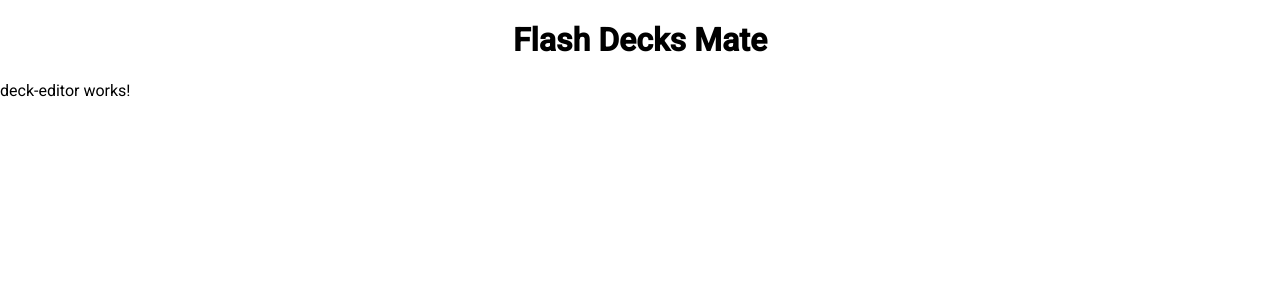
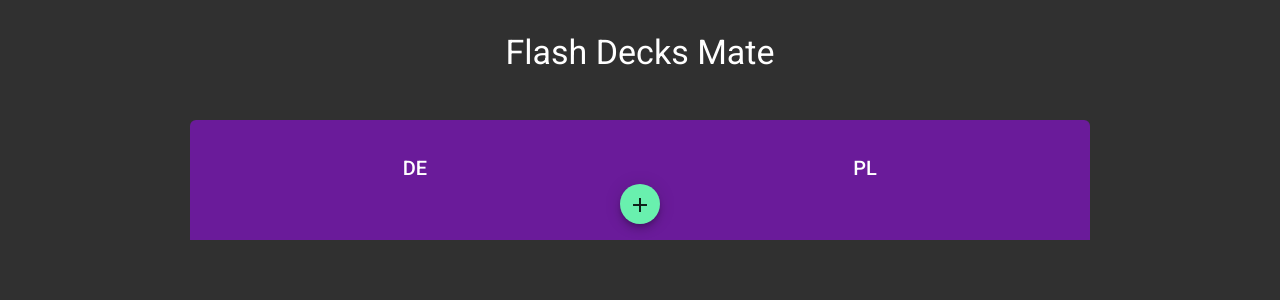
Before and after one commit to canqel/Flash-Decks-Mate, an Angular app: page /decks in a window 1280 px wide. Shown: the top 300 px of the page. Built offline with nearby package versions, Linux system fonts and the light colour scheme.

Commit message:
feat(deck-editor): added deck header

```diff
--- a/angular.json
+++ b/angular.json
@@ -47,7 +47,7 @@
             ],
             "styles": [
               "./node_modules/@angular/material/prebuilt-themes/purple-green.css",
-              "src/styles.scss"
+              "src/styles/styles.scss"
             ],
             "scripts": []
           },
--- a/src/app/app.component.ts
+++ b/src/app/app.component.ts
@@ -3,12 +3,12 @@ import { Component } from '@angular/core';
 @Component({
   selector: 'fdm-root',
   template: `
-    <div style="text-align:center">
-      <h1>
-        Flash Decks Mate
-      </h1>
+    <div class="mat-display-1" style="text-align:center; margin:2rem 0 3rem 0;">
+      Flash Decks Mate
     </div>
-    <router-outlet></router-outlet>
+    <div class="page-container">
+      <router-outlet></router-outlet>
+    </div>
   `,
   styles: []
 })
--- a/src/app/decks/decks.module.ts
+++ b/src/app/decks/decks.module.ts
@@ -2,12 +2,16 @@ import { NgModule } from '@angular/core';
 import { CommonModule } from '@angular/common';
 import { DeckEditorComponent } from './pages/deck-editor/deck-editor.component';
 import { DecksRoutingModule } from './decks-routing.module';
+import { MatButtonModule } from '@angular/material/button';
+import { MatIconModule } from '@angular/material/icon';
 
 @NgModule({
   declarations: [DeckEditorComponent],
   imports: [
     CommonModule,
-    DecksRoutingModule
+    DecksRoutingModule,
+    MatButtonModule,
+    MatIconModule
   ],
   entryComponents: [DeckEditorComponent]
 })
--- a/src/app/decks/pages/deck-editor/deck-editor.component.html
+++ b/src/app/decks/pages/deck-editor/deck-editor.component.html
@@ -1,3 +1,20 @@
-<p>
-  deck-editor works!
-</p>
+<div class="deck-container">
+  <div class="deck-header mat-h2">
+    <div class="row">
+      <div class="col">
+        DE
+      </div>
+      <div class="col">
+        PL
+      </div>
+    </div>
+
+    <button mat-mini-fab class="add-button">
+      <mat-icon>add</mat-icon>
+    </button>
+  </div>
+
+  <div class="deck-body"></div>
+
+  <div class="deck-footer"></div>
+</div>
--- a/src/app/decks/pages/deck-editor/deck-editor.component.scss
+++ b/src/app/decks/pages/deck-editor/deck-editor.component.scss
@@ -0,0 +1,30 @@
+@import '../../../../styles/variables';
+
+.deck-container {
+  width: 100%;
+  // background-color: $gray-700;
+
+  .deck-header {
+    padding-top: 2rem;
+    display: flex;
+    flex-direction: column;
+    align-items: center;
+    background-color: $primary-color-dark;
+    border-radius: 6px 6px 0 0;
+
+    .row {
+      display: flex;
+      flex-direction: row;
+      width: 100%;
+
+      .col {
+        text-align: center;
+        flex-basis: 50%;
+      }
+    }
+
+    .add-button {
+      margin-bottom: 1rem;
+    }
+  }
+}
--- a/src/styles.scss
+++ /dev/null
@@ -1,4 +0,0 @@
-/* You can add global styles to this file, and also import other style files */
-
-html, body { height: 100%; }
-body { margin: 0; font-family: Roboto, "Helvetica Neue", sans-serif; }
--- /dev/null
+++ b/src/styles/_variables.scss
@@ -0,0 +1,31 @@
+$dark-primary-text: rgba(black, 0.87);
+$dark-secondary-text: rgba(black, 0.54);
+$dark-disabled-text: rgba(black, 0.38);
+$dark-dividers: rgba(black, 0.12);
+$dark-focused: rgba(black, 0.12);
+$light-primary-text: white;
+$light-secondary-text: rgba(white, 0.7);
+$light-disabled-text: rgba(white, 0.5);
+$light-dividers: rgba(white, 0.12);
+$light-focused: rgba(white, 0.12);
+
+// Colors
+
+$primary-color: #7b1fa2;
+$primary-color-light: #9c27b0;
+$primary-color-dark: #6a1b9a;
+
+$accent-color: #69f0ae;
+$accent-color-light: #b9f6ca;
+$accent-color-dark: #00c853;
+
+$gray-50: #fafafa;
+$gray-100: #f5f5f5;
+$gray-200: #eeeeee;
+$gray-300: #e0e0e0;
+$gray-400: #bdbdbd;
+$gray-500: #9e9e9e;
+$gray-600: #757575;
+$gray-700: #616161;
+$gray-800: #424242;
+$gray-900: #212121;
--- /dev/null
+++ b/src/styles/styles.scss
@@ -0,0 +1,18 @@
+@import 'variables';
+
+html,
+body {
+  height: 100%;
+}
+
+body {
+  margin: 0;
+  font-family: Roboto, "Helvetica Neue", sans-serif;
+  color: $light-primary-text;
+  background-color: #303030;
+}
+
+.page-container {
+  max-width: 900px;
+  margin: 0 auto;
+}
```
